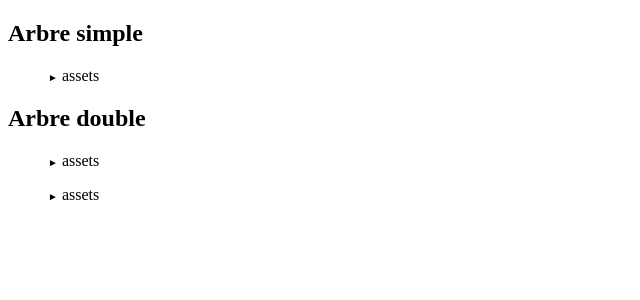
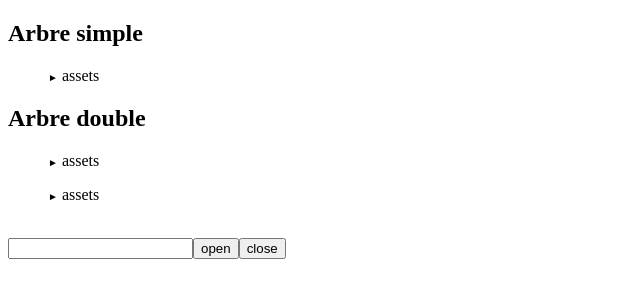
Before and after one commit to rchoffardet/jsontree, a Vue app: page / in a window 1280 px wide. Shown: the top 300 px of the page, without its empty margins (0-640 px from the left). Built offline with nearby package versions, Linux system fonts and the light colour scheme.

Commit message:
add open/close field & fix reference argument behavior

```diff
--- a/src/App.vue
+++ b/src/App.vue
@@ -3,7 +3,11 @@
     <h2>Arbre simple</h2>
     <json-tree :json="json" />
     <h2>Arbre double</h2>
-    <json-tree-diff :left="json" :right="json" />
+    <json-tree-diff :left="json" :right="json" ref="tree"/>
+    <br />
+    <input type="text" v-model="path" />
+    <button @click="open">open</button>
+    <button @click="close">close</button>
   </div>
 </template>
 
@@ -20,6 +24,7 @@ export default {
 
     data() {
         return {
+            path : "",
             json : [{
                 name: "assets",
                 children: [{
@@ -58,6 +63,25 @@ export default {
                 }]
             }]
         }
+    },
+
+    computed : {
+        pathArray() {
+            return this.path.split("/");
+        }
+    },
+
+    methods : {
+        open () {
+            var tree = this.$refs.tree;
+            tree.trigger("open", tree.$refs.left, this.pathArray);
+            tree.trigger("open", tree.$refs.right, this.pathArray);
+        },
+        close () {
+            var tree = this.$refs.tree;
+            tree.trigger("close", tree.$refs.left, this.pathArray);
+            tree.trigger("close", tree.$refs.right, this.pathArray);
+        }
     }
 }
 </script>
--- a/src/components/json-tree.vue
+++ b/src/components/json-tree.vue
@@ -31,9 +31,8 @@ export default {
             this.walkThroughChildren(this, pathArray, (x) => x.open())
         },
         close (pathArray, recursively) {
-            var path = pathArray.slice();
             this.walkThroughChildren(this, pathArray, null, (x) => {
-                if(x.hasPath(path)) {
+                if(x.hasPath(pathArray)) {
                     x.close(recursively);
                 }
             });
@@ -52,5 +51,4 @@ export default {
 </script>
 
 <style scoped>
-
 </style>
--- a/src/mixins/children.js
+++ b/src/mixins/children.js
@@ -3,7 +3,10 @@ var ChildrenMixin = {
         getChildOf(parent, ref) {
             return parent.$refs[ref];
         },
-        walkThroughChildren (parent, pathArray, beforeCallback, afterCallback) {
+        walkThroughChildren (parent, path, beforeCallback, afterCallback) {
+            // slice is just used to create a copy of path
+            // which is already an array
+            var pathArray = path.slice();
             if(pathArray.length == 0) {
                 return;
             }
```
